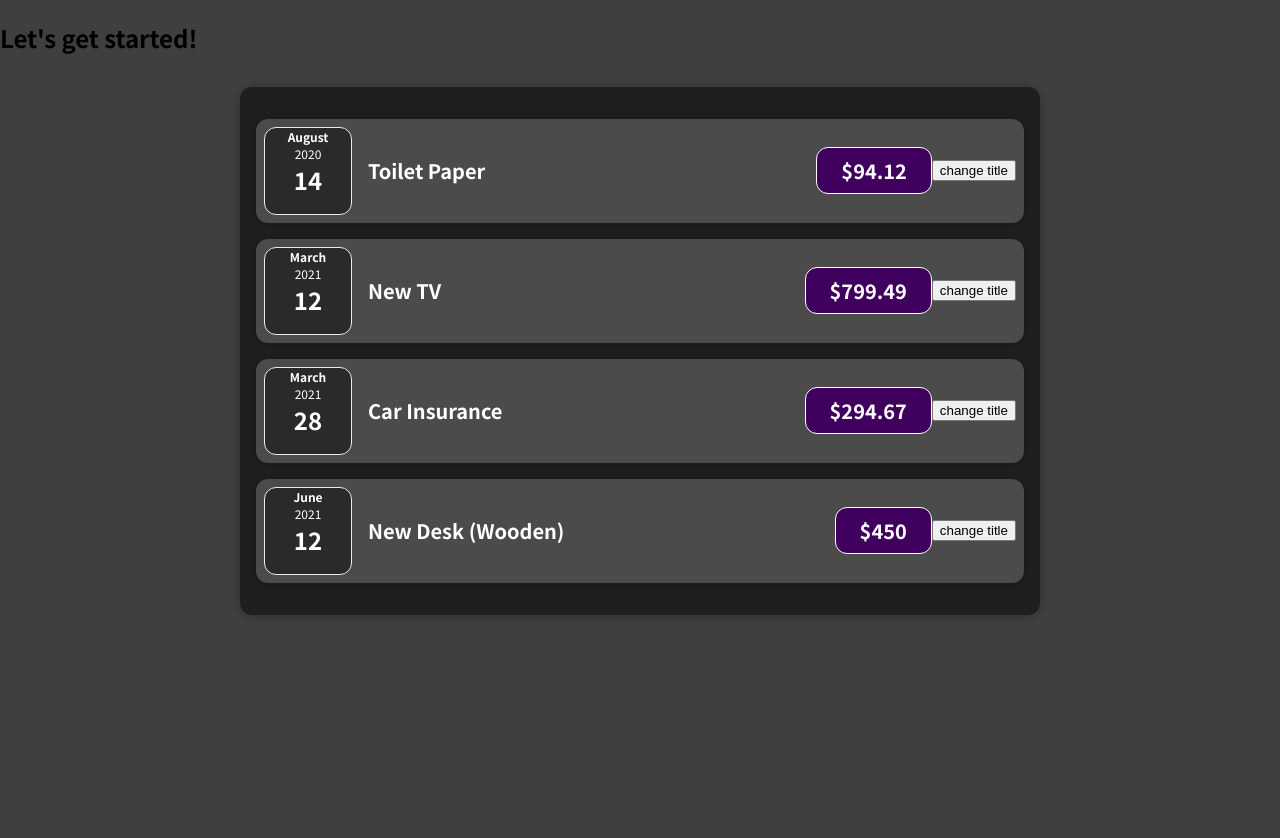
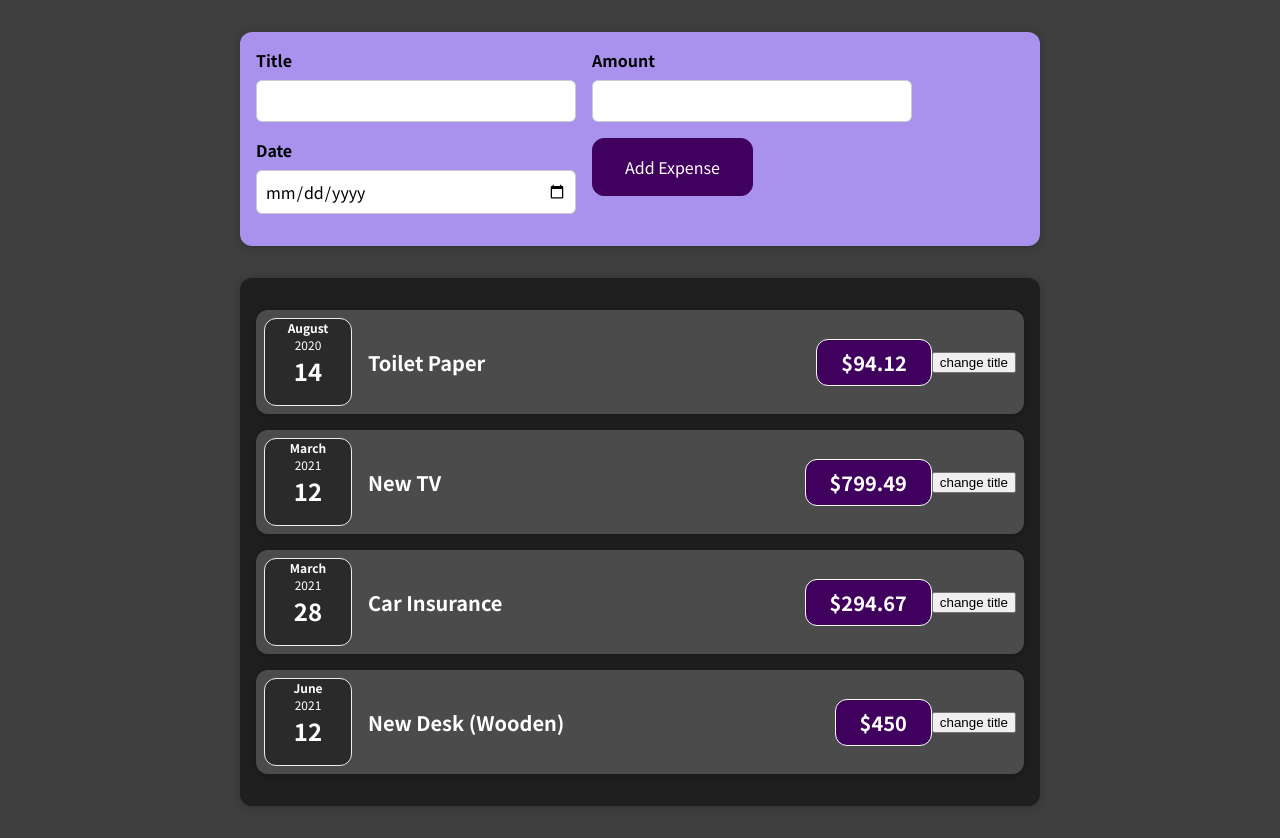
Before and after one commit to yanivbendavid/ReactProject, a React (Create React App) app: page / in a window 1280 px wide. Before the commit the page ends 800 px from the top, so only its background shows below. Built offline with nearby package versions, Linux system fonts and the light colour scheme.

Commit message:
Created new expense form

```diff
--- a/src/App.js
+++ b/src/App.js
@@ -1,9 +1,10 @@
 import Expenses from "./components/Expenses/Expenses";
+import NewExpense from "./components/NewExpense/NewExpense";
 
 const App = () => {
   return (
     <div>
-      <h2>Let's get started!</h2>
+      <NewExpense/>
       <Expenses />
     </div>
   );
--- a/src/components/NewExpense/ExpenseForm.js
+++ b/src/components/NewExpense/ExpenseForm.js
@@ -1,13 +1,25 @@
-import './ExpenseForm.css';
+import "./ExpenseForm.css";
 
 const ExpenseForm = () => {
-    return (
-        <div className="new-expense__controls">
-             <div className="new-expense__control">
-
-            </div>
-        </div>
-    );
+  return (
+    <form className="new-expense__controls">
+      <div className="new-expense__control">
+        <label>Title</label>
+        <input type="text" />
+      </div>
+      <div className="new-expense__control">
+        <label>Amount</label>
+        <input type="number" min="0.01" step="0.01" />
+      </div>
+      <div className="new-expense__control">
+        <label>Date</label>
+        <input type="date" min="2019-1-1" max="2022-12-31" />
+      </div>
+      <div className="new-expense__actions">
+        <button type="submit">Add Expense</button>
+      </div>
+    </form>
+  );
 };
 
 export default ExpenseForm;
--- a/src/components/NewExpense/NewExpense.js
+++ b/src/components/NewExpense/NewExpense.js
@@ -2,9 +2,11 @@ import ExpenseForm from "./ExpenseForm";
 import "./NewExpense.css";
 
 const NewExpense = () => {
-  <div className="new-expense">
-    <ExpenseForm />
-  </div>;
+  return (
+    <div className="new-expense">
+      <ExpenseForm />
+    </div>
+  );
 };
 
 export default NewExpense;
```
Also changed, not shown: src/components/UI/Card.js (line endings or trailing spaces).
